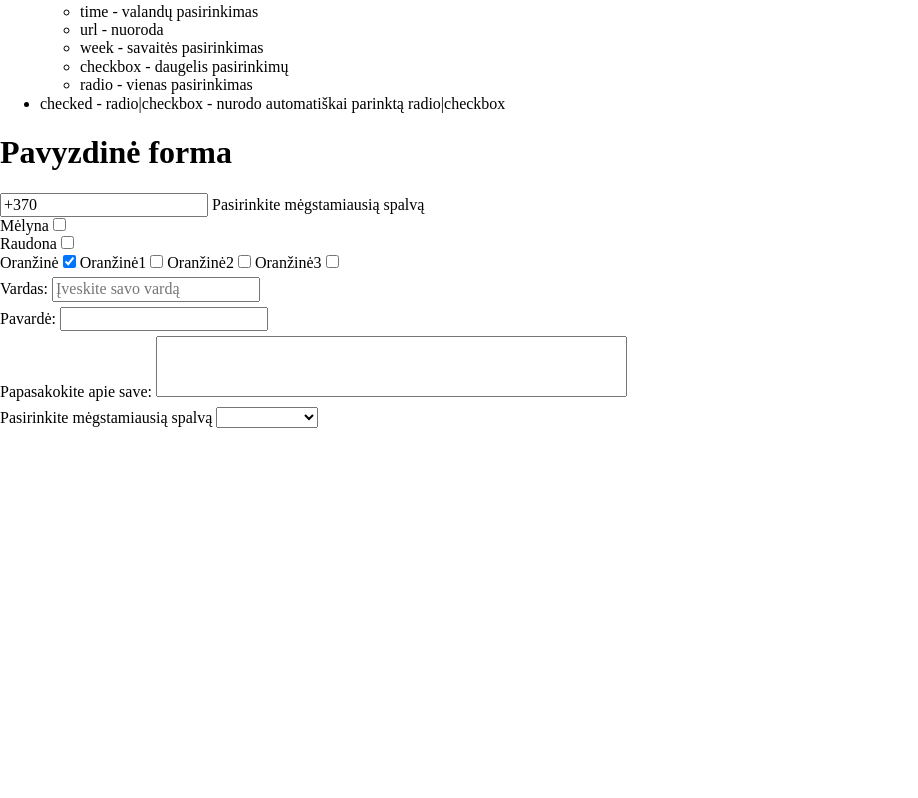
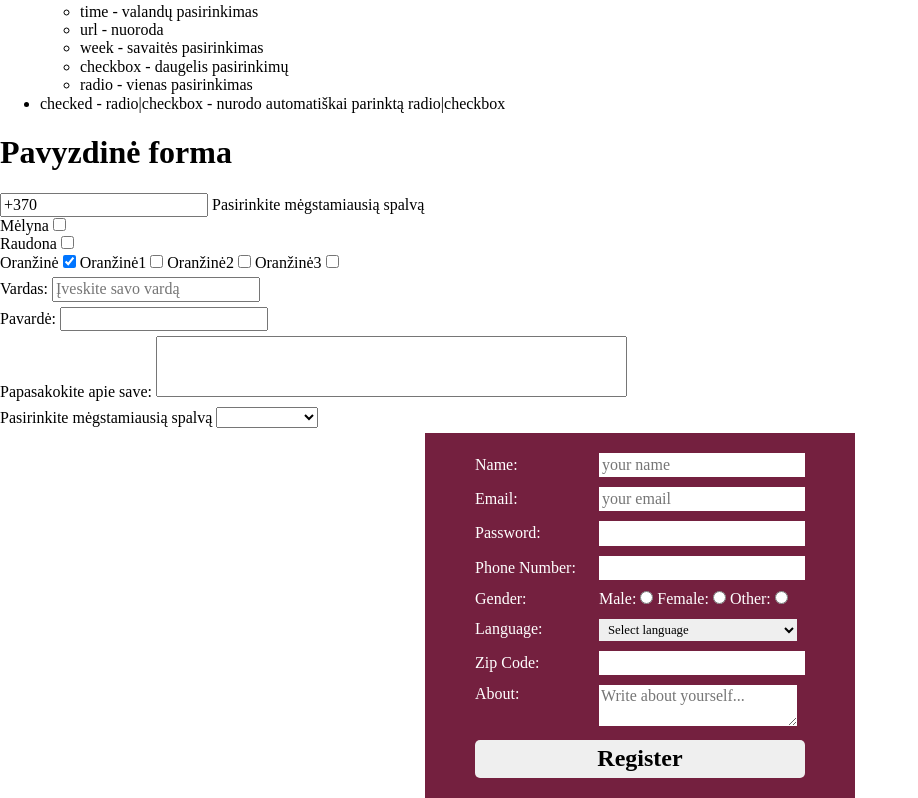
Before and after one commit to AusraO/FEU6, a plain HTML site: page HTML ir CSS/07 paskaita - 02.22 - Formos ir Selektoriai/index.html in a window 1280 px wide. Shown: the part 782-1580 px from the top of the page, without its empty margins (0-918 px from the left). Before the commit the page ends 1215 px from the top, so only its background shows below. Drawn offline with nearby package versions, Linux system fonts and the light colour scheme.

Commit message:
07 paskaita - tasks2 ats

```diff
--- a/HTML ir CSS/07 paskaita - 02.22 - Formos ir Selektoriai/index.html
+++ b/HTML ir CSS/07 paskaita - 02.22 - Formos ir Selektoriai/index.html
@@ -112,6 +112,58 @@
           </div>
         </form>
       </div>
+      <div class="task2">
+        <form>
+          <div>
+            <label for="name">Name:</label>
+            <input type="text" name="name" id="name" placeholder="your name">
+          </div>
+          <div>
+            <label for="email">Email:</label>
+            <input type="email" name="email" id="email" placeholder="your email">
+          </div>
+          <div>
+            <div></div><div></div>
+          </div>
+          <div>
+            <label for="password">Password:</label>
+            <input type="password" name="password" id="password">
+          </div>
+          <div>
+            <label for="phone">Phone Number:</label>
+            <input type="tel" name="phone" id="phone">
+          </div>
+          <div>
+            <label for="male">Gender:</label>
+            <label for="male">Male:</label>
+            <input type="radio" name="gender" id="male" value="male">
+            <label for="female">Female:</label>
+            <input type="radio" name="gender" id="female" value="female">
+            <label for="other">Other:</label>
+            <input type="radio" name="gender" id="other" value="other">
+          </div>
+          <div>
+            <label for="language">Language:</label>
+            <select name="language" id="language">
+              <option disabled selected>Select language</option>
+              <option value="LT">LT</option>
+              <option value="EN">EN</option>
+              <option value="LV">LV</option>
+              <option value="SW">SW</option>
+              <option value="GB">GB</option>
+            </select>
+          </div>
+          <div>
+            <label for="zipCode">Zip Code:</label>
+            <input type="text" name="zipCode" id="zipCode">
+          </div>
+          <div>
+            <label for="about">About:</label>
+            <textarea name="about" id="about" placeholder="Write about yourself..."></textarea>
+          </div>
+          <input type="submit" value="Register">
+        </form>
+      </div>
     </section>
   </main>
 </body>
--- a/HTML ir CSS/07 paskaita - 02.22 - Formos ir Selektoriai/styles/main.css
+++ b/HTML ir CSS/07 paskaita - 02.22 - Formos ir Selektoriai/styles/main.css
@@ -12,3 +12,56 @@
 option:disabled{
   display: none;
 }
+
+/* task2 */
+.task2{
+  margin: 0 auto;
+  width: 430px;
+}
+
+.task2 > form{
+  background-color: #74203f;
+  color: white;
+  padding: 20px 50px;
+}
+
+.task2 > form > div{
+  margin-bottom: 10px;
+}
+
+.task2 div > label:first-child{
+  width: 120px;
+  display: inline-block;
+}
+
+.task2 option:disabled{
+  display: none;
+}
+
+.task2 select{
+  font-size: 0.8rem;
+  padding: 3px 5px;
+  border: none;
+  width: 198px;
+}
+
+.task2 input{
+  border: none;
+  padding: 3px;
+}
+.task2 textarea{
+  width: 194px;
+  border: none;
+}
+
+.task2 *[for='about']{
+  vertical-align: top;
+}
+
+.task2 input[type='submit']{
+  width: 100%;
+  font-size: 1.5rem;
+  font-weight: 700;
+  border-radius: 5px;
+  padding: 5px;
+}
```
